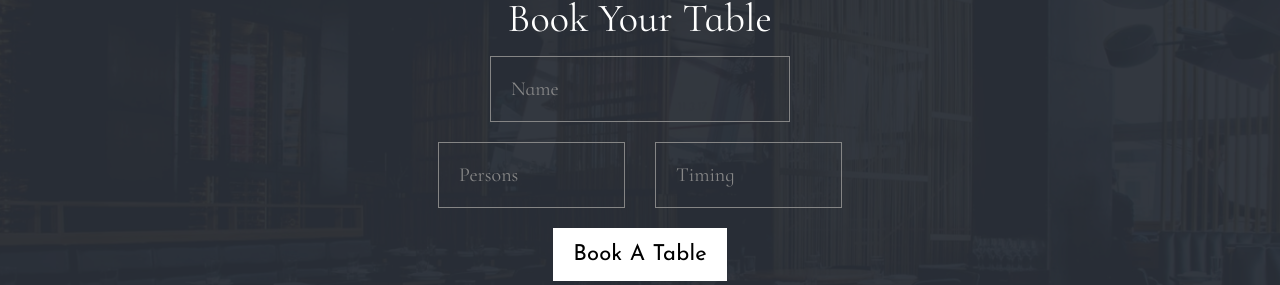
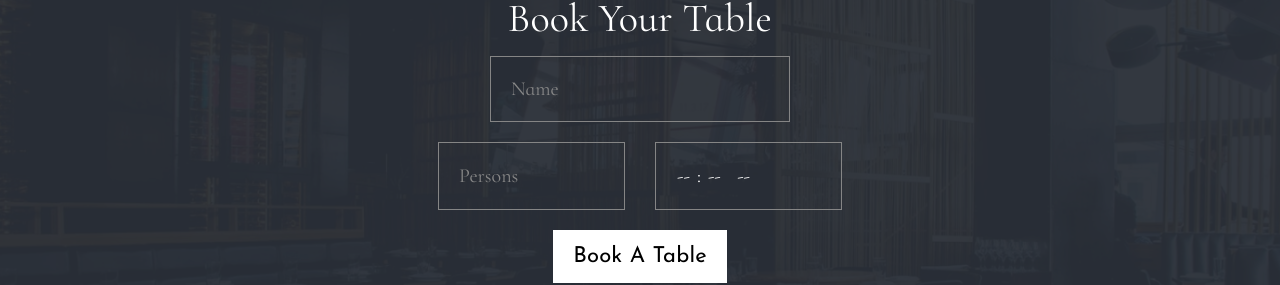
Before and after one commit to islom-sattorov/final-project, a React (Vite) app: page / in a window 1280 px wide. Shown: the part 6089-6374 px from the top of the page. Built offline with nearby package versions, Linux system fonts and the light colour scheme.

Commit message:
home form reserve first free table

```diff
--- a/src/Components/Form/Form.jsx
+++ b/src/Components/Form/Form.jsx
@@ -1,23 +1,36 @@
 import { useState } from 'react';
-import { useSelector } from 'react-redux';
-import { selectAllHall } from "../../features/hall/hallSlice";
+import { useDispatch, useSelector } from 'react-redux';
+import { reserveTable, selectAllHall } from "../../features/hall/hallSlice";
 import style from './Form.module.scss';
 import pic from './pic.png';
 
 
 const Form = () => {
     const hall = useSelector(selectAllHall);
+    const dispatch = useDispatch();
 
     const [name, setName] = useState('');
     const [person, setPerson] = useState('');
     const [time, setTime] = useState('');
+    const [reserve, setReserve] = useState(true)
 
     const onNameChanged = e => setName(e.target.value);
     const onPersonChanged = e => setPerson(e.target.value);
     const onTimeChanged = e => setTime(e.target.value)
 
     const onSaveBtnClicked = () => {
-        console.log(1)
+        const idElement = hall.find((item, idx) => {
+            return item.reserve == false
+        })
+
+        if (name, person, time, idElement, reserve) {
+            dispatch(reserveTable({ id: idElement.id, name, person, time, reserve }));
+            setName('');
+            setPerson('');
+            setTime('');
+        } else {
+            return
+        }
     }
 
     return (
@@ -34,6 +47,7 @@ const Form = () => {
                                 <input
                                     type='text'
                                     name='name'
+                                    value={name}
                                     onChange={onNameChanged}
                                     placeholder='Name' />
                             </div>
@@ -41,13 +55,15 @@ const Form = () => {
                                 <input
                                     type='number'
                                     name='persons'
+                                    value={person}
                                     onChange={onPersonChanged}
                                     placeholder='Persons' />
                                 <input
-                                    type='number'
+                                    type='time'
                                     name='time'
+                                    value={time}
                                     onChange={onTimeChanged}
-                                    placeholder='Timing' />
+                                    placeholder='Time' />
                             </div>
                         </form>
                     </div>
--- a/src/Components/ReservePage/Hall.jsx
+++ b/src/Components/ReservePage/Hall.jsx
@@ -31,7 +31,7 @@ const Hall = () => {
     const onCreditCardNumberChanged = e => setCreditCardNumber(e.target.value);
 
     const onSaveBtnClicked = () => {
-        if (name, person, time, creditCardName, creditCardNumber, idElem, reserve) {
+        if (name, person, time, idElem, reserve) {
             dispatch(reserveTable({ id: idElem, name, person, time, reserve }));
             handleClose();
             setName('');
```
